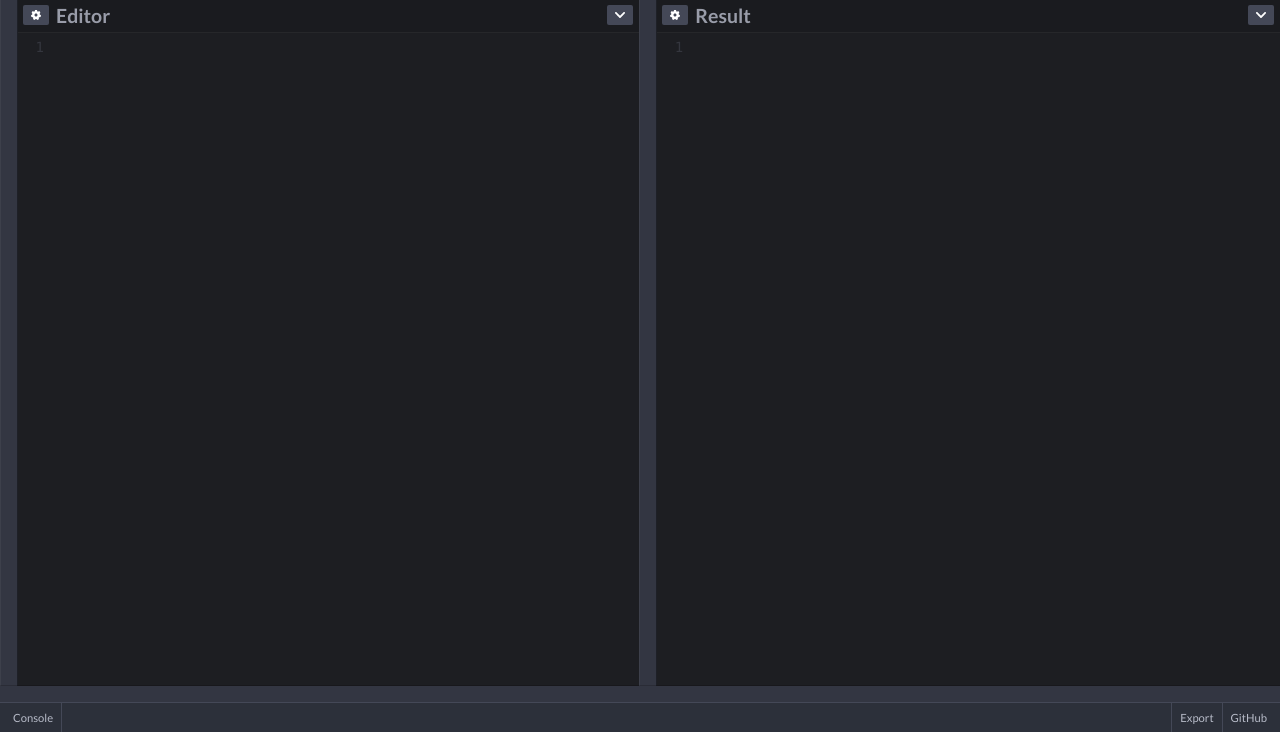
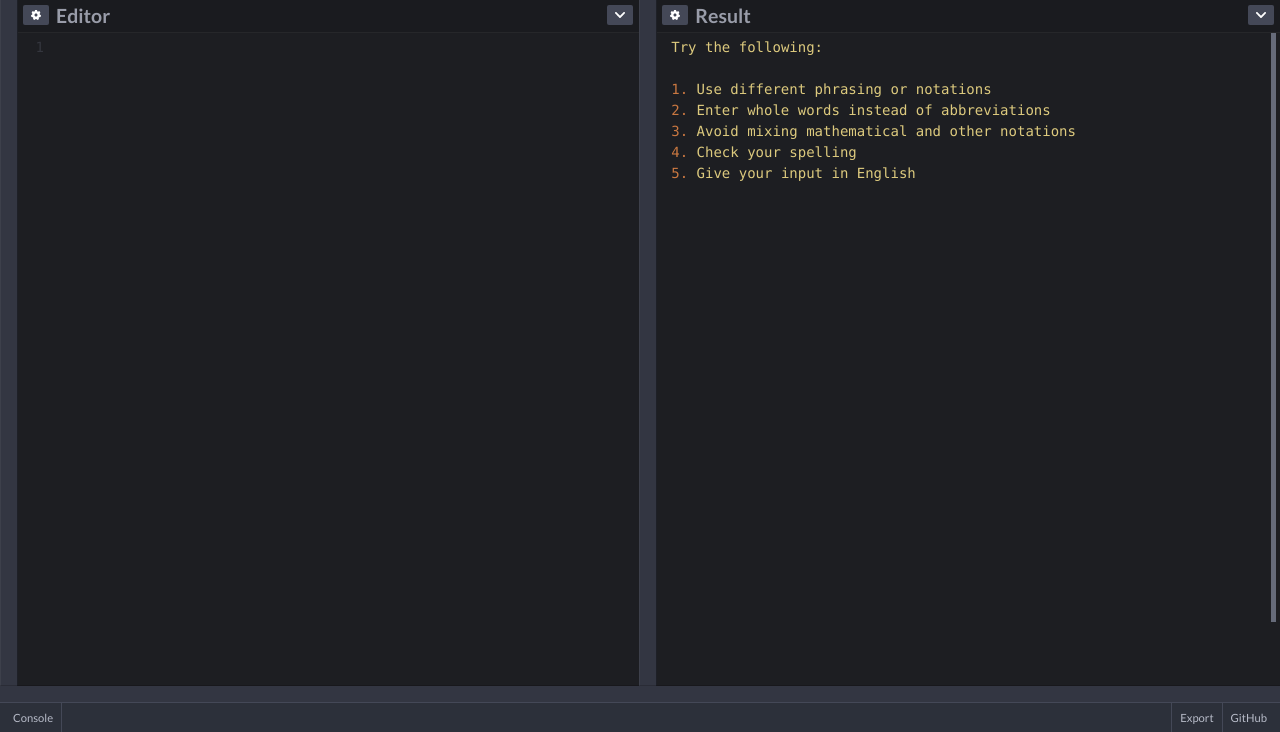
Before and after one commit to Nikitacauselove/INLES, a website: page src/index.html in a window 1280 px wide. Both pictures are taken after a click on the button "Run". Shown: the part 68-800 px from the top of the page. Drawn offline with nearby package versions, Linux system fonts and the light colour scheme.

Commit message:
Change updateResult function

```diff
--- a/src/index.css
+++ b/src/index.css
@@ -1488,6 +1488,9 @@ html:not(.mac) .footer__ctrl-keys {
 .CodeMirror-lines {
     padding-bottom: 556px;
 }
+.CodeMirror-line span {
+    color: #ddca7e;
+}
 .CodeMirror pre.CodeMirror-line, .CodeMirror pre.CodeMirror-line-like {
     z-index: 0;
 }
--- a/src/index.js
+++ b/src/index.js
@@ -33,6 +33,7 @@ const pageElements = {
     modalTabs: document.getElementsByClassName("modal__tab"),
     overlay: document.getElementsByClassName("overlay")[0],
     result: createEditor(document.getElementsByClassName("editor")[1]),
+    resultTooltip: ["Try the following:", "", "1. Use different phrasing or notations", "2. Enter whole words instead of abbreviations", "3. Avoid mixing mathematical and other notations", "4. Check your spelling", "5. Give your input in English"],
     shortcuts: document.getElementsByClassName("key-commands")[0],
     verticalResizer: document.getElementsByClassName("separator_vertical")[0],
     zoom: document.getElementsByClassName("footer__button_zoom")[0]
@@ -119,12 +120,18 @@ buttons.runButton.addEventListener("click", updateResult);
 
 function updateResult() {
     hideResult();
+    addTooltip();
     setTimeout(showResult, spinnerAnimationTime);
+}
+function addTooltip() {
+    pageElements.result.setOption("lineNumbers", false);
+    pageElements.result.setValue(pageElements.resultTooltip.join("\n"));
 }
 function hideResult() {
     const element = pageElements.result.getWrapperElement().parentElement;
 
     element.classList.add("editor_hidden");
+    pageElements.result.setOption("lineNumbers", true);
 }
 function showResult() {
     const element = pageElements.result.getWrapperElement().parentElement;
```
